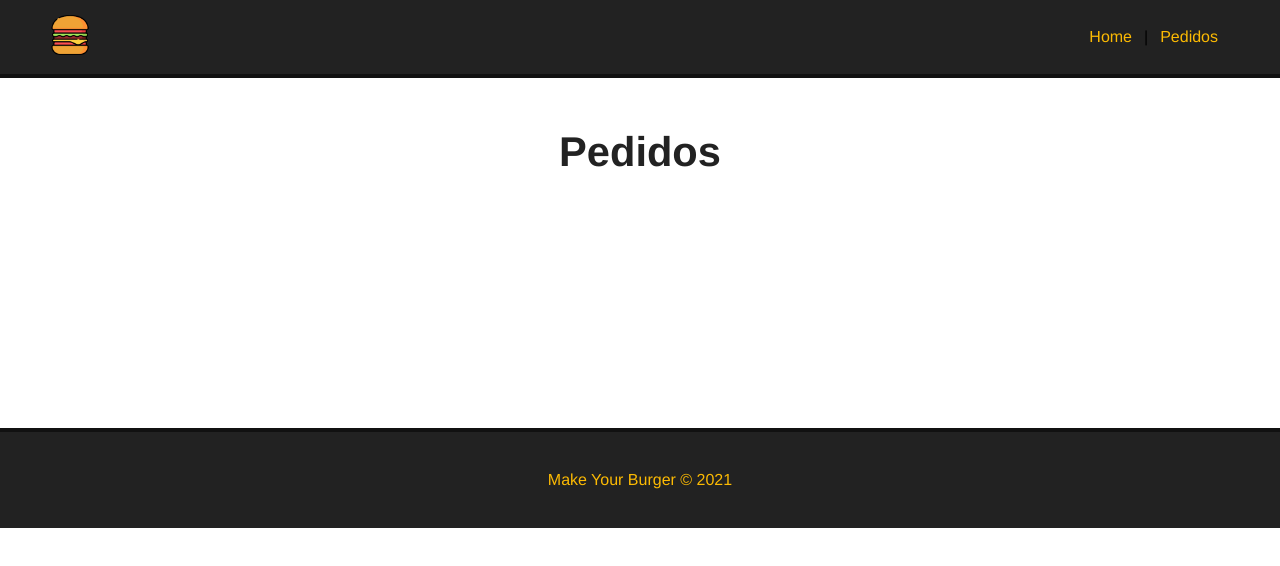
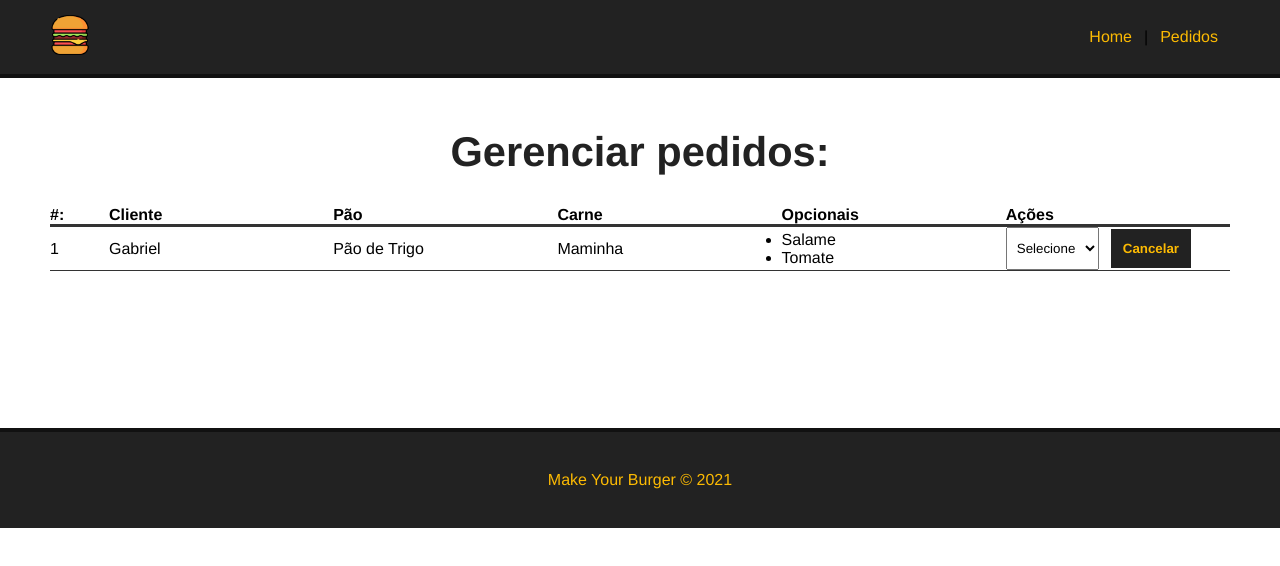
Before and after one commit to OWSE-Treinamentos/Make-Your-Burger, a Vue app: page /pedidos in a window 1280 px wide. Shown: the top 566 px of the page. Built offline with nearby package versions, Linux system fonts and the light colour scheme.

Commit message:
Small Adjustments

```diff
--- a/db/db.json
+++ b/db/db.json
@@ -77,5 +77,30 @@
       "tipo": "Finalizado"
     }
   ],
-  "burgers": []
+  "burgers": [
+    {
+      "nome": "Arnon",
+      "carne": "Alcatra",
+      "pao": "3 Queijos",
+      "opcionais": [
+        "Bacon",
+        "Salame",
+        "Cheddar"
+      ],
+      "status": "Solicitado",
+      "id": 1
+    },
+    {
+      "nome": "Daniel",
+      "carne": "Picanha",
+      "pao": "3 Queijos",
+      "opcionais": [
+        "Tomate",
+        "Cheddar",
+        "Bacon"
+      ],
+      "status": "Solicitado",
+      "id": 2
+    }
+  ]
 }
--- a/src/components/BurgerForm.vue
+++ b/src/components/BurgerForm.vue
@@ -1,7 +1,8 @@
 <template>
 	<div>
+		<Message :msg="msg" v-show="msg" />
 		<div>
-			<form id="burger-form">
+			<form id="burger-form" @submit="createBurger">
 				<div class="input-container">
 					<label for="nome">Nome do Cliente: </label>
 					<input
@@ -15,7 +16,7 @@
 				<div class="input-container">
 					<label for="pao">Escolha o pão:</label>
 					<select id="pao" name="pao" v-model="pao">
-						<option value="">Selecione o seu pão</option>
+						<option value="" disabled>Selecione o seu pão</option>
 						<option v-for="pao in paes" :key="pao.id" :value="pao.tipo">
 							{{ pao.tipo }}
 						</option>
@@ -24,7 +25,7 @@
 				<div class="input-container">
 					<label for="carne">Escolha a carne:</label>
 					<select name="carne" id="carne" v-model="carne">
-						<option value="">Selecione a sua carne</option>
+						<option value="" disabled>Selecione a sua carne</option>
 						<option v-for="carne in carnes" :key="carne.id" :value="carne.tipo">
 							{{ carne.tipo }}
 						</option>
@@ -57,6 +58,8 @@
 </template>
 
 <script>
+import Message from "./Message.vue";
+
 export default {
 	name: "BurgerForm",
 	data() {
@@ -68,20 +71,58 @@
 			pao: null,
 			carne: null,
 			opcionais: [],
-			status: "Solicitado",
 			msg: null,
 		};
 	},
+	components: {
+		Message,
+	},
 	methods: {
 		async getIngredientes() {
-			const req = await fetch("https://make-your-burger-alpha.vercel.app/ingredientes");
+
+			const req = await fetch("http://localhost:3000/ingredientes");
 			const data = await req.json();
+
+			console.log(data)
 
 			this.paes = data.paes;
 			this.carnes = data.carnes;
 			this.opcionaisdata = data.opcionais;
+		},
+		async createBurger(e) {
+			e.preventDefault();
 
-			console.log(data);
+			const data = {
+				nome: this.nome,
+				carne: this.carne,
+				pao: this.pao,
+				opcionais: Array.from(this.opcionais),
+				status: "Solicitado",
+			};
+
+			const dataJson = JSON.stringify(data);
+
+			const req = await fetch("http://localhost:3000/burgers", {
+				method: "POST",
+				headers: { "Content-Type": "application/json" },
+				body: dataJson,
+			});
+
+			const res = await req.json();
+
+			// Colocar Mensagem no Sistema
+			this.msg = `Pedido Nº ${res.id} realizado com sucesso`;
+
+			// Limpar Mensagem do Sistema
+			setTimeout(() => {
+				this.msg = "";
+			}, 3000);
+
+			// Limpar os Dados
+			this.nome = "";
+			this.pao = "";
+			this.carne = "";
+			this.opcionais = "";
 		},
 	},
 	mounted() {
--- /dev/null
+++ b/src/components/Dashboard.vue
@@ -0,0 +1,85 @@
+<template>
+		<table id="burger-table">
+			<thead>
+				<tr id="burger-table-heading">
+					<th id="order-id">#:</th>
+					<th>Cliente</th>
+					<th>Pão</th>
+					<th>Carne</th>
+					<th>Opcionais</th>
+					<th>Ações</th>
+				</tr>
+			</thead>
+			<tbody id="burger-table-rows">
+				<tr class="burger-table-row">
+					<td id="order-number">1</td>
+					<td>Gabriel</td>
+					<td>Pão de Trigo</td>
+					<td>Maminha</td>
+					<td>
+						<ul>
+							<li>Salame</li>
+							<li>Tomate</li>
+						</ul>
+					</td>
+					<td>
+						<select name="status" class="status">
+							<option value="">Selecione</option>
+						</select>
+						<button class="delete-btn">Cancelar</button>
+					</td>
+				</tr>
+			</tbody>
+		</table>
+</template>
+
+<script>
+export default {
+	name: "Dashboard",
+};
+</script>
+
+<style scoped>
+#burger-table {
+	width: 100%;
+	margin: 0 auto;
+  border-collapse:collapse;
+}
+
+#burger-table-heading th,
+#burger-table-row td {
+  width: 19%;
+  text-align: left;
+	border-bottom: 3px solid #333;
+}
+
+.burger-table-row td {
+  border-bottom: 1px solid #333;
+}
+
+th#order-id,
+td#order-number {
+  width: 5%;
+}
+
+select {
+  padding: 12px 6px;
+  margin-right: 12px;
+}
+
+.delete-btn {
+  background-color: #222;
+  color: #FCBA03;
+  font-weight: bold;
+  border: 2px solid #222;
+  padding: 10px;
+  margin: 0 auto;
+  cursor: pointer;
+  transition: 0.5s;
+}
+
+.delete-btn:hover {
+  background-color: transparent;
+  color: #222;
+}
+</style>
--- /dev/null
+++ b/src/components/Message.vue
@@ -0,0 +1,26 @@
+<template>
+  <div class="message-container">
+    <p>{{ msg }}</p>
+  </div>
+</template>
+
+<script>
+export default {
+  name: 'Message',
+  props: {
+    msg: String
+  }
+}
+</script>
+
+<style scoped>
+.message-container {
+  color: #004085;
+  background-color: #CCE5FF;
+  border: 2px solid #B8DAFF;
+  border-radius: 5px;
+  padding: 10px;
+  max-width: 400px;
+  margin: 30px;
+}
+</style>
--- a/src/views/Pedidos.vue
+++ b/src/views/Pedidos.vue
@@ -1,5 +1,17 @@
 <template>
 	<div class="main-container">
-		<h1>Pedidos</h1>
+		<h1>Gerenciar pedidos:</h1>
+		<Dashboard />
 	</div>
 </template>
+
+<script>
+import Dashboard from "@/components/Dashboard.vue";
+
+export default {
+	name: "Pedidos",
+	components: {
+		Dashboard,
+	},
+};
+</script>
```
